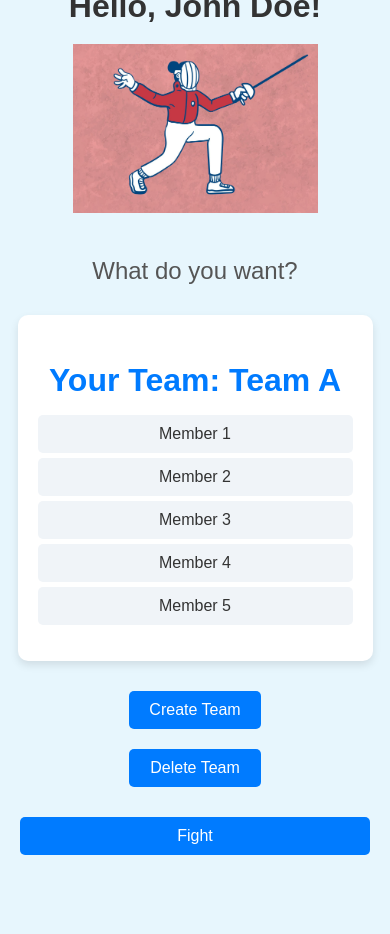
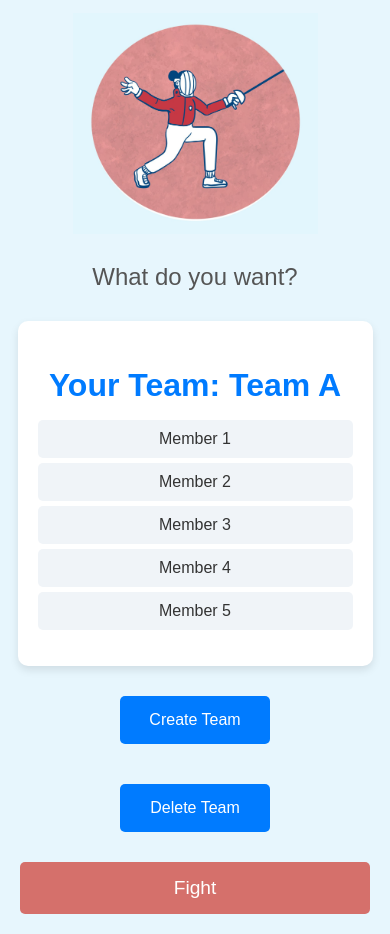
Before and after one commit to flyooy/TeamProject_TeamPlay, a React (Vite) app in the folder teamPlay/: page /user in a window 390 px wide. Before the commit the page ends 875 px from the top, so only its background shows below. Built offline with nearby package versions, Linux system fonts and the light colour scheme.

Commit message:
fetched login and registration

```diff
--- a/teamPlay/src/App.css
+++ b/teamPlay/src/App.css
@@ -15,7 +15,7 @@ body {
  h1 {
 
   color: #333;
-  margin-bottom: 20px;
+
 text-align: center;
     font-size: 6.2em;
     line-height: 1.1;
--- a/teamPlay/src/Pages/LoginPage.jsx
+++ b/teamPlay/src/Pages/LoginPage.jsx
@@ -1,26 +1,56 @@
-import { useState } from "react"
-import { useNavigate } from "react-router-dom"
-import './FormPage.css?v=1'
+import { useState } from "react";
+import { useNavigate } from "react-router-dom";
+import "./FormPage.css?v=1";
 
 export default function LoginPage() {
-    const [email, setEmail] = useState("")
-    const [password, setPassword] = useState("")
+  const [email, setEmail] = useState("");
+  const [password, setPassword] = useState("");
 
+  const navigate = useNavigate();
 
   function login() {
     const auth = {
       email,
-            password
-        }
+      password,
+    };
+    const encoded = btoa(email + ":" + password);
+    console.log(encoded);
+
+    fetch("http://localhost:8080/api/v1/auth/signin", {
+      method: "POST",
+      headers: {
+        Authorization: "Basic " + encoded,
+        "Content-Type": "application/json",
+      },
+      body: JSON.stringify(auth),
+    })
+      .then((response) => {
+        if (response.ok) return response.json();
+      })
+      .then((data) => {
+        console.log(data);
+        localStorage.setItem("token", data.token); // bleibt bis zum expliziten delete bestehen
+        sessionStorage.setItem("token", data.token); // bleibt bestehen solange der tab geöffnet ist
+        localStorage.setItem("userName", data.name);
+        navigate("/user");
+      });
   }
   return (
     <main>
       <div>
-                <input onChange={(e) => setEmail(e.target.value)} type="text" placeholder="Email" />
-                <input onChange={(e) => setPassword(e.target.value)} type="text" placeholder="Password" />
+        <input
+          onChange={(e) => setEmail(e.target.value)}
+          type="text"
+          placeholder="Email"
+        />
+        <input
+          onChange={(e) => setPassword(e.target.value)}
+          type="text"
+          placeholder="Password"
+        />
         <button onClick={login}>Login</button>
-      <a  href="/registration">Don't have an account? Sign up</a>
+        <a href="/registration">Don't have an account? Sign up</a>
       </div>
     </main>
-    )
+  );
 }
--- a/teamPlay/src/Pages/RegistrationPage.jsx
+++ b/teamPlay/src/Pages/RegistrationPage.jsx
@@ -1,21 +1,51 @@
 import { useState } from 'react';
 import './FormPage.css?v=1'
+import { useNavigate } from 'react-router-dom';
 
-function RegistrationPage() {
-  const [email, setEmail] = useState('');
-  const [password, setPassword] = useState('');
+export default function RegistrationPage() {
+  const [name, setName] = useState("");
+    const [email, setEmail] = useState("");
+    const [password, setPassword] = useState("");
+    const navigate = useNavigate();
 
+    function register() {
+      const user = {
+        name,
+        email,
+        password,
+      };
 
-    const register = () => {
-
-        console.log('Registration successful');
-        console.log('Email:', email);
-        console.log('Password:', password);
+      fetch("http://localhost:8080/api/v1/auth/register", {
+        method: "POST",
+        headers: {
+          "Content-Type": "application/json",
+        },
+        body: JSON.stringify(user),
+      })
+        .then((response) => {
+          if (!response.ok) {
+            return response.json().then(err => {
+              throw new Error(err.message || 'Registration failed');
+            });
+          }
+          return response.json();
+        })
+        .then((data) => {
+          console.log(data);
+          navigate("/login");
+        })
+        .catch((error) => {
+          console.error("Error:", error);
+        });
     }
-
   return (
     <main>
       <h2>Sign Up</h2>
+      <input
+        onChange={(e) => setName(e.target.value)}
+        type="text"
+        placeholder="Name"
+      />
       <input
         onChange={(e) => setEmail(e.target.value)}
         type="text"
@@ -32,5 +62,3 @@ function RegistrationPage() {
     </main>
   );
 }
-
-export default RegistrationPage;
--- a/teamPlay/src/Pages/UserPage.css
+++ b/teamPlay/src/Pages/UserPage.css
@@ -5,16 +5,17 @@
   margin: 0;
   display: flex;
   flex-direction: column;
-  align-items: center; /* Центрируем элементы по горизонтали */
-  min-height: 100vh; /* Убедитесь, что контейнер занимает всю высоту */
+  align-items: center;
+  min-height: 100vh;
   text-align: center;
-  justify-content: center; /* Центрируем элементы по вертикали */
+  justify-content: center;
 }
 
 .user-page h1 {
+
   color: #333;
   font-size: 3em;
-  margin: 0; /* Убираем отступы */
+
 }
 
 .user-page p {
@@ -54,40 +55,43 @@
 
 .actions {
   display: flex;
-  gap: 20px;
+  gap: 40px;
   margin-bottom: 30px;
 }
 
-.user-page button {
-  padding: 10px 20px;
+.user-page .actions button{
+  padding: 15px 20px;
   background-color: #007bff;
   color: white;
   border: none;
   border-radius: 5px;
   font-size: 16px;
+  min-width: 150px;
   cursor: pointer;
   transition: background-color 0.3s ease;
 }
 
-.user-page button:hover {
+.user-page .actions button:hover {
   background-color: #0056b3;
 }
 
 .fight-btn {
-  background-color: #ff4757;
+  width: 26%;
+  background-color: #d5706b;
   color: white;
+  min-width: 150px;
   font-size: 1.2em;
   padding: 15px 30px;
 }
 
 .fight-btn:hover {
-  background-color: #e84118;
+  background-color: #de5049;
 }
 
 .image-container {
   display: flex;
   justify-content: center;
-  margin: 20px 0; /* Убедитесь, что это достаточно для отступа */
+  margin: 5px 0;
 }
 
 .app-image-avatar {
@@ -95,24 +99,29 @@
   height: auto;
 }
 
-@media (max-width: 1200px) {
+.user-name{
+  color: #ca8683;
+}
+
+@media (max-width: 800px) {
   .user-page h1 {
-      font-size: 2em; /* Уменьшаем размер шрифта на мобильных устройствах */
+
+      font-size: 2em;
   }
 
   .app-image-avatar {
-      max-width: 70%; /* Увеличиваем ширину изображения на мобильных устройствах */
+      max-width: 70%;
   }
 
   .team-info {
-      width: 90%; /* Ширина блока с информацией о команде на мобильных устройствах */
+      width: 90%;
   }
 
   .actions {
-      flex-direction: column; /* Кнопки располагаем вертикально */
+      flex-direction: column;
   }
 
   .user-page button {
-      width: 100%; /* Кнопки занимают всю ширину */
+      width: 100%;
   }
 }
--- a/teamPlay/src/Pages/UserPage.jsx
+++ b/teamPlay/src/Pages/UserPage.jsx
@@ -1,14 +1,20 @@
-import { useState } from 'react';
+
+import React, { useEffect, useState } from 'react';
 import './UserPage.css';
 import avatarImage from '../assets/img/avatar.jpg';
 function UserPage() {
 
-  const [userName, setUserName] = useState('John Doe');
+  const [userName, setUserName] = useState('');
   const [teamInfo, setTeamInfo] = useState({
     name: 'Team A',
     members: ['Member 1', 'Member 2', 'Member 3', 'Member 4', 'Member 5']
   });
-
+  useEffect(() => {
+    const storedUserName = localStorage.getItem("userName");
+    if (storedUserName) {
+        setUserName(storedUserName); // Set the user's name from local storage
+    }
+}, []);
   const createTeam = () => {
     console.log('Creating team...');
 
@@ -27,7 +33,7 @@ function UserPage() {
   return (
     <div className="user-page">
 
-      <h1>Hello, {userName}!</h1>
+      <h1>Hello, <span className='user-name'>{userName}</span>!</h1>
       <div className="image-container">
         <img src={avatarImage} alt="avatarImage" className="app-image-avatar" />
       </div>
```
Also changed, not shown: teamPlay/src/assets/img/avatar.jpg, 1 other file (tests, documents, lock files or other folders). Lines whose indentation alone changed are shown as unchanged.
